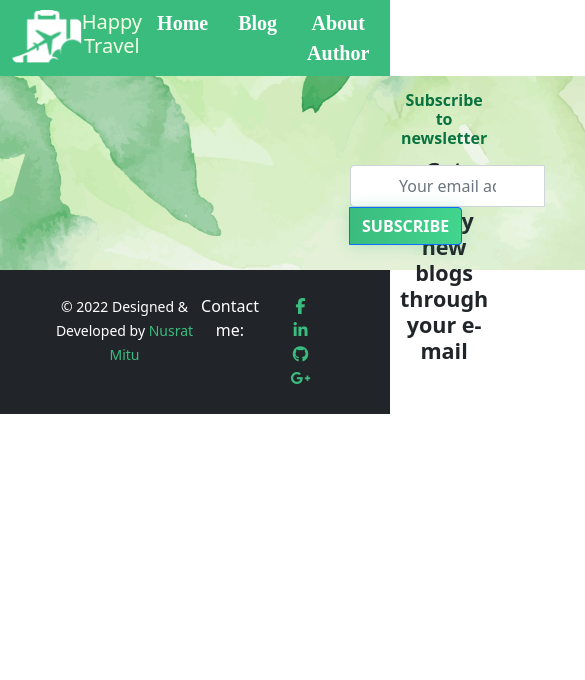
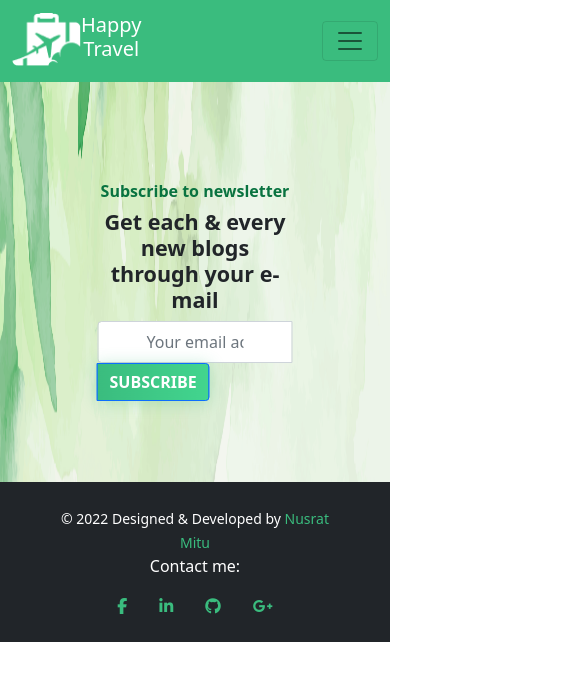
Before and after one commit to NusratMitu/react-travel-app, a React (Create React App) app: page /contactUs in a window 390 px wide. Shown: the top 680 px of the page, 585 px wide, since content can reach past the window. Built offline with nearby package versions, Linux system fonts and the light colour scheme.

Commit message:
made responsive

```diff
--- a/src/Components/AboutAuthor/AboutAuthor.js
+++ b/src/Components/AboutAuthor/AboutAuthor.js
@@ -5,12 +5,14 @@ import { NavLink } from 'react-router-dom';
 
 const AboutAuthor = () => {
     return (
-        <div className='author my-5 py-5 d-flex justify-content-center align-items-center'>
-          <div className='w-50'>
+       <div>
+          <div className='author my-5 py-5 row d-lg-flex align-items-center '>
+          <div className='col-lg-6 col-md-12'>
         <img src={img} alt='traveler' className='w-75 rounded ' />
          </div>
-         <div className='text-start w-50 px-3 me-5'>
-           <h3 className='fw-bolder '>About Author</h3>
+         <div className='text-start col-lg-6 col-md-12'>
+           <div className='p-3 me-5'>
+           <h3 className='fw-bolder pt-3'>About Author</h3>
            <p className='fw-bold primaryColor'> Live with no excuses & travel with no regrets</p>
            <p style={{color: '#828282'}}>Lorem ipsum dolor sit amet, consectetur adipiscing elit, sed do eiusmod tempor incididunt ut labore
  et dolore magina aliqua. Quis ipsum suspendise ultrces gravida. Risus commodo viverra maecenas accumsan lacus vel facilisis. Lorem ipsum dolor sit amet, consectetur adipiscing elit, sed do eiusmod tempor incididunt ut labore et dolore magina aliqua. Quis ipsum suspendise ultrces gravida. Risus commodo viverra maecenas accumsan lacus vel facilisis.Lorem ipsum dolor sit amet, consectetur adipiscing elit, sed do eiusmod tempor incididunt ut labore et dolore magina aliqua. Quis ipsum suspendise ultrces gravida. Risus commodo viverra maecenas accumsan lacus vel facilisis</p>
@@ -18,8 +20,10 @@ const AboutAuthor = () => {
             to="aboutAuthor"   >
             Continue for reading
           </NavLink>
+           </div>
          </div>
         </div>
+       </div>
          );
 };
 
--- a/src/Components/ContactUs/ContactUs.css
+++ b/src/Components/ContactUs/ContactUs.css
@@ -1,4 +1,4 @@
-.contact {
+/* .contact {
     position: relative;
     margin: 0%;
     height: 194px;
@@ -13,8 +13,14 @@
     position: absolute;
     bottom: 105px;
     left: 350px;
+} */
+
+.contactText {
+    padding: 100px 0px;
 }
-
+.contact img {
+    height: 300px;
+}
 .subscribeBtn {
     color: white;
     background: linear-gradient(90.98deg, #3ABC7E 0.85%, #42D58E 99.49%);
@@ -24,3 +30,11 @@
     padding: 0px 35px;
 
 }
+
+/* Mobile device */
+ @media only screen and (max-width: 768px) {
+    .contact img {
+        height: 400px;
+    }
+
+}
--- a/src/Components/ContactUs/ContactUs.js
+++ b/src/Components/ContactUs/ContactUs.js
@@ -7,17 +7,16 @@ import InputGroup from 'react-bootstrap/InputGroup';
 
 const ContactUs = () => {
     return (
-        <div className='contact'>
-            <img className='h-100' src={bg} alt="" />
-          <div class="first-txt fw-bold">
+        <div className='position-relative contact'>
+            <img className=' w-100' src={bg} alt="" />
+          <div className=" contactText position-absolute top-0 start-50 translate-middle-x fw-bold">
           <h6 className='fw-bolder' style={{color:'#097340'}}>Subscribe to newsletter</h6>
         <h4 className='fw-bolder'>Get each & every new blogs through your e-mail</h4>
-        </div>
-       <div className='mb-0 pb-0'>
-       <form onSubmit={(e) => {e.preventDefault();
+
+        <form onSubmit={(e) => {e.preventDefault();
             alert('Email address has been listed successfully');
             }}>
-            <InputGroup className='inputForm w-50'>
+            <InputGroup className=' w-100'>
         <Form.Control required className='py-2 px-5'
           placeholder="Your email address..."
           aria-label="Your email address..."
@@ -28,8 +27,8 @@ const ContactUs = () => {
         </Button>
       </InputGroup>
         </form>
-       </div>
 
+        </div>
         </div>
     );
 };
--- a/src/Components/Footer/Footer.js
+++ b/src/Components/Footer/Footer.js
@@ -2,11 +2,11 @@ import React from 'react';
 
 const Footer = () => {
     return (
-        <div className='bg-dark d-flex justify-content-between px-5 py-4' >
+        <div className='bg-dark d-lg-flex justify-content-between px-5 py-4 d-md-block' >
         <div>
             <small className='text-white'>&copy; 2022 Designed & Developed by <span className='primaryColor'>Nusrat Mitu</span> </small>
         </div>
-        <div className="d-flex justify-content-between">
+        <div className="d-lg-flex justify-content-between d-md-block">
             <p className='text-white'>Contact me:</p>
          <div>
          <a href="https://www.facebook.com/nusrat.mitu.52/" target="_blank" rel="noreferrer"><i className="fa fa-facebook px-3 primaryColor linkHover"></i></a>
--- a/src/Components/Header/Header.css
+++ b/src/Components/Header/Header.css
@@ -7,8 +7,8 @@
 
 .logoTitle img {
 
-    width: 69.64px;
-    height: 53.32px;
+    width: 69px;
+    height: 53px;
 
 }
 
--- a/src/Components/Header/Header.js
+++ b/src/Components/Header/Header.js
@@ -8,23 +8,27 @@ import { Link } from 'react-router-dom';
 
 const Header = () => {
     return (
-            <Navbar className='navbar'>
-        <Container className='d-flex justify-content-between'>
-          <div className='logoTitle d-flex justify-content-between align-item-center'>
+      <Navbar collapseOnSelect expand="lg" sticky="top" >
+  <Container>
+  <Navbar.Brand>
+  <div className='logoTitle text-white d-flex justify-content-between align-item-center'>
               <img src={logo} alt="" />
           <h5>Happy <br /> Travel
           </h5>
           </div>
-         <div>
-          <Nav >
+  </Navbar.Brand>
+  <Navbar.Toggle aria-controls="responsive-navbar-nav" />
+  <Navbar.Collapse id="responsive-navbar-nav">
+    <Nav className=" mx-auto">
           <Link className='linkStyle text-white' to="/">Home</Link>
           <Link className='linkStyle text-white' to="blog">Blog</Link>
           <Link className='linkStyle text-white' to="aboutAuthor">About Author</Link>
           <Link className='linkStyle text-white' to="contactUs">Contact Us</Link>
-          </Nav>
-         </div>
-        </Container>
-      </Navbar>
+
+    </Nav>
+  </Navbar.Collapse>
+  </Container>
+</Navbar>
     );
 };
 
--- a/src/Components/Home/Banner/Banner.css
+++ b/src/Components/Home/Banner/Banner.css
@@ -1,24 +1,30 @@
 @import url('https://fonts.googleapis.com/css2?family=Open+Sans&display=swap');
 
+.banner {
+    height: 500px;
+ }
 .banner img {
     height: 500px;
-}
+ }
 
 .caption {
     color: #000000;
-    padding: 0px 450px 150px 0px;
+    margin: 200px 150px 150px 0px;
+    width: 400px;
 }
 
 .caption h3 {
     font-style: normal;
     font-weight: 500;
-    font-size: 32px;
-    line-height: 38px;
+    font-size: 28px;
+    line-height: 24px;
+    width: 500px;
 }
 
 .caption p {
     font-weight: 300;
     font-size: 16px;
+    width: 550px;
 }
 
 .coloredCaption {
@@ -28,3 +34,28 @@
 .secondSlider img{
     box-shadow: 120px -100px #3ABC7E;
 }
+
+/* Mobile device */
+@media only screen and (max-width: 768px) {
+
+    .caption {
+        padding: 10px;
+        width: 400px;
+    }
+
+    .caption h3 {
+        font-weight: 400;
+        font-size: 20px;
+        line-height: 18px;
+    }
+
+    .caption p {
+        font-weight: 200;
+        font-size: 12px;
+        width: 400px;
+    }
+
+
+
+
+}
--- a/src/Components/Home/Banner/Banner.js
+++ b/src/Components/Home/Banner/Banner.js
@@ -9,36 +9,37 @@ import { NavLink } from 'react-router-dom';
 const Banner = () => {
     return (
 
-	<div className='banner'>
-	<Carousel>
-		<Carousel.Item interval={2500}>
-		<img className="d-block w-100" src={firstSlide} alt="first"
+	<div className=''>
+	<Carousel className='banner'>
+		{/* <Carousel.Item >
+		<div className='fisrtSlider'>
+		<img className="w-100" src={firstSlide} alt="first"
 		/>
-		<Carousel.Caption className='text-start caption fw-bold'>
+		</div>
+		<Carousel.Caption className='text-start caption text-black py-5 fw-bold'>
+			<h3 className='fw-bolder fs-lg-1'>Live with no <span className='coloredCaption'> excuses & travel</span> <br /> with no regrets</h3>
+			<p className='fw-light lh-sm'>Lorem ipsum dolor sit amet, consectetur adipiscing elit, sed do eiusmod tempor incididunt ut labore et
+dolore magina aliqua. </p>
+<NavLink className='primaryColor linkHover bannerlink fw-lg-bolder text-decoration-none'
+            to="aboutAuthor"   >
+            Continue for reading
+          </NavLink>
+		</Carousel.Caption>
+		</Carousel.Item> */}
+		{/* second slider */}
+		<Carousel.Item >
+			<div className='secondSlider py-5 m-5 d-flex justify-content-center align-items-center ' >
+			<div className='w-50 '>
+			<Carousel.Caption className='text-start caption fw-bold'>
 			<h3 className='fw-bolder'>Live with no <span className='coloredCaption'> excuses & travel</span> <br /> with no regrets</h3>
 			<p>Lorem ipsum dolor sit amet, consectetur adipiscing elit, sed do eiusmod tempor incididunt ut labore et
-dolore magina aliqua. Quis ipsum suspendise ultrces gravida. Risus commodo viverra maecenas accumsan
-lacus vel facilisis</p>
+dolore magina aliqua.</p>
 <NavLink className='primaryColor linkHover fw-bold text-decoration-none'
             to="aboutAuthor"   >
             Continue for reading
           </NavLink>
 		</Carousel.Caption>
-		</Carousel.Item>
-		{/* second slider */}
-		<Carousel.Item interval={500} >
-			<div className='secondSlider p-5 m-5 d-flex justify-content-center ' >
-			<div className='w-50 '>
-			<Carousel.Caption className='text-start caption fw-bold'>
-			<h3 className='fw-bolder'>Live with no <span className='coloredCaption'> excuses & travel</span> <br /> with no regrets</h3>
-			<p>Lorem ipsum dolor sit amet, consectetur adipiscing elit, sed do eiusmod tempor incididunt ut labore et
-dolore magina aliqua. Quis ipsum suspendise ultrces gravida. Risus commodo viverra maecenas accumsan
-lacus vel facilisis</p>
-<NavLink className='primaryColor linkHover fw-bold text-decoration-none'
-            to="aboutAuthor"   >
-            Continue for reading
-          </NavLink>
-		</Carousel.Caption>
+
 			</div>
 			<div className='w-50 ps-5' >
 				<img src={secondSlide} alt='traveler' className='h-100 w-100 rounded' />
@@ -47,6 +48,7 @@ lacus vel facilisis</p>
 
 		</Carousel.Item>
 	</Carousel>
+
 	</div>
 );
 }
--- a/src/Components/SingleBlog/SingleBlog.css
+++ b/src/Components/SingleBlog/SingleBlog.css
@@ -6,5 +6,4 @@
 
 .primaryColor {
     color: #3ABC7E;
-    /* color: #097340; */
 }
--- a/src/Components/SingleBlog/SingleBlog.js
+++ b/src/Components/SingleBlog/SingleBlog.js
@@ -5,21 +5,23 @@ import Col from 'react-bootstrap/Col';
 import './SingleBlog.css';
 
 const SingleBlog = (props) => {
-    const { id, date, title, img, description, post} = props.blog;
+    const { date, title, img, description, post} = props.blog;
     return (
         <div className="card-container my-5">
       <Col>
-      <Card className='border-0' style={{ width: '18rem' }} >
-      <Card.Img variant="top" src={img} style={{height:"250px"}} className="card-img rounded mx-auto d-block img-fluid" />
+      <Card className='border-0 w-100' style={{ width: '18rem' }} >
+      <Card.Img variant="top" src={img} style={{height:"250px"}} className="card-img rounded mx-auto d-block w-75" />
+      <div className='mx-3'>
       <Card.Body>
       <Card.Text style={{ color:'#828282'}}>{date}
         </Card.Text>
         <Card.Title className='fw-bolder fs-4'>{title}</Card.Title>
         <Card.Text className='fs-6 lh-sm'>{description}
         </Card.Text>
-        <Card.Text className='fw-bold primaryColor'>{post}
+        <Card.Text className='fw-bold primaryColor'>{post} Post
         </Card.Text>
       </Card.Body>
+      </div>
     </Card>
     </Col>
         </div>
```
Also changed, not shown: src/Components/Home/Home.js (line endings or trailing spaces).
